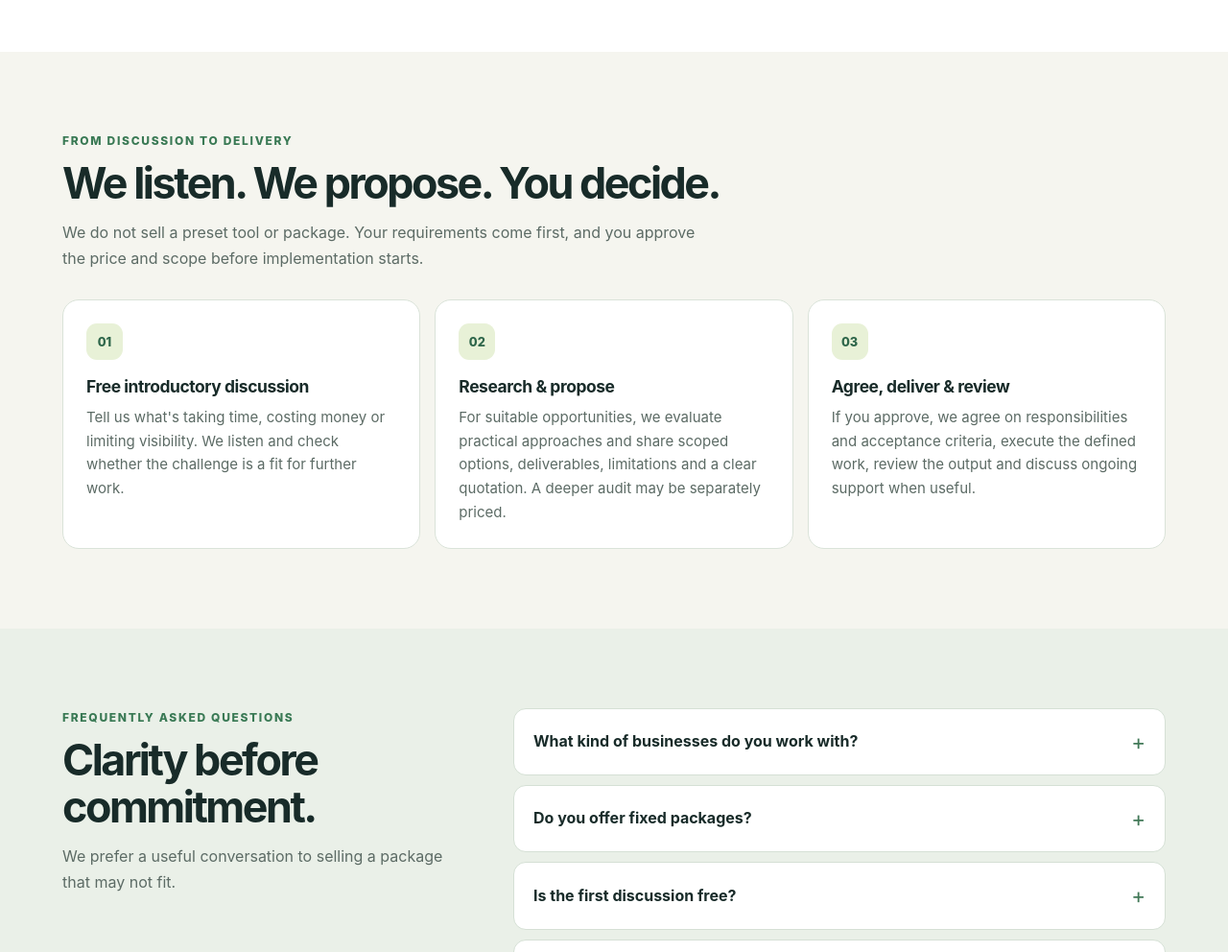
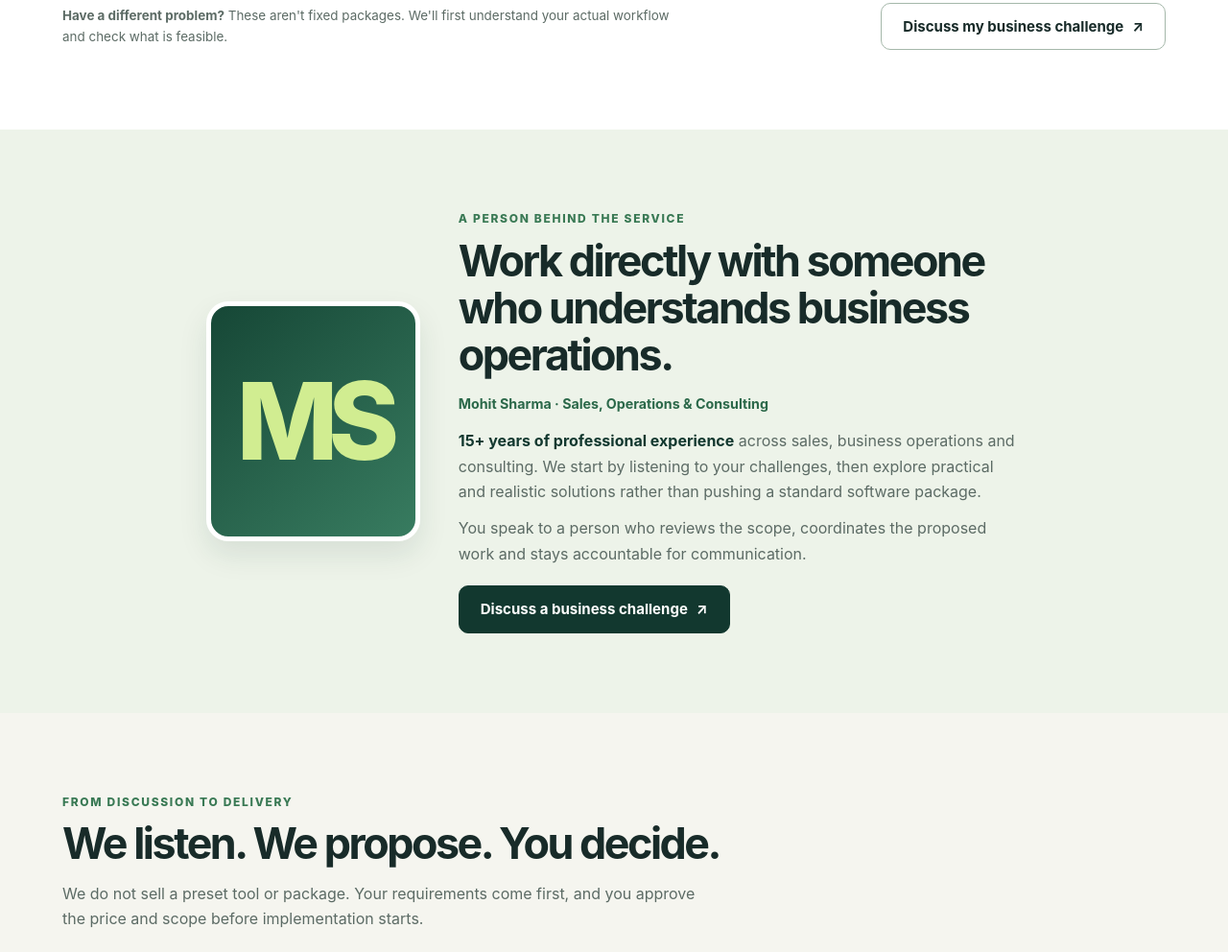
Before and after one commit to mohit8188-afk/mohit-business-website, a plain HTML site: page index.html in a window 1280 px wide. Shown: the part 1808-2800 px from the top of the page at 96% size. Drawn offline with Linux system fonts and the light colour scheme.

Commit message:
Show founder experience and WhatsApp contact on website
* Add founder experience and WhatsApp contact paths

* Document WhatsApp contact and pending authentic founder photo

```diff
--- a/index.html
+++ b/index.html
@@ -156,6 +156,28 @@
     @media(max-width:970px){.story-cards{grid-template-columns:1fr 1fr}.story-preview{max-width:570px}.hero-grid{grid-template-columns:1fr}}
     @media(max-width:650px){.hero h1{font-size:clamp(2.6rem,10.5vw,3.55rem)}.story-cards{grid-template-columns:1fr}.story-preview{padding:17px}.story-art{min-height:125px}.story-footer .btn{width:100%}}
 
+
+    /* Founder credibility and direct WhatsApp contact */
+    .experience-mark{display:inline-flex;align-items:center;gap:10px;background:#e7f1df;border:1px solid #c8dec8;border-radius:100px;padding:9px 14px;color:#214b37;font-size:.84rem;font-weight:750;margin-top:19px}
+    .experience-mark strong{font-size:1.05rem}
+    .founder-section{background:#edf3e9}
+    .founder-layout{display:grid;grid-template-columns:minmax(210px,.55fr) minmax(0,1.45fr);gap:40px;align-items:center;max-width:850px;margin-inline:auto}
+    .founder-visual{aspect-ratio:4/4.5;border-radius:23px;background:linear-gradient(140deg,#164736,#387c60);display:grid;place-items:center;overflow:hidden;border:5px solid #fff;box-shadow:0 14px 30px rgba(19,56,47,.1)}
+    .founder-monogram{font-size:clamp(4rem,9vw,7rem);font-weight:850;letter-spacing:-.09em;color:#d1ed91}
+    .founder-layout h2{margin-top:10px}
+    .founder-layout p{color:var(--muted);margin:12px 0 0}
+    .founder-layout strong{color:var(--deep)}
+    .founder-role{font-size:.89rem;font-weight:750;color:#2b6849!important;margin:0 0 14px!important}
+    .founder-actions{margin-top:20px;display:flex;gap:12px;flex-wrap:wrap}
+    .wa-contact{display:inline-flex;align-items:center;justify-content:center;gap:9px;font-weight:750;text-decoration:none;color:#fff;background:#226a4e;border-radius:10px;padding:13px 18px;transition:background .2s}
+    .wa-contact:hover{background:#164c37}
+    .wa-contact svg{flex:none}
+    .wa-float{position:fixed;right:20px;bottom:calc(20px + env(safe-area-inset-bottom, 0px));z-index:21;display:inline-flex;align-items:center;gap:10px;background:#236e4b;color:#fff;text-decoration:none;border-radius:50px;padding:13px 18px;box-shadow:0 12px 34px rgba(18,56,47,.25);font-size:.86rem;font-weight:780}
+    .wa-float:hover{background:#19583c}
+    .wa-float svg{display:block;flex:none}
+    .wa-float:focus-visible,.wa-contact:focus-visible{outline:3px solid #91cb77;outline-offset:4px}
+    @media(max-width:650px){.founder-layout{grid-template-columns:1fr;gap:22px}.founder-visual{max-width:210px;width:100%;aspect-ratio:1;border-radius:50%;margin-inline:auto}.founder-layout h2{font-size:2rem}.wa-float{padding:12px 14px;right:13px;bottom:calc(13px + env(safe-area-inset-bottom, 0px))}.wa-float span{font-size:.8rem}body{padding-bottom:32px}}
+
   </style>
 </head>
 <body>
@@ -182,6 +204,7 @@
           <a class="btn ghost" href="#services">See three example scenarios</a>
         </div>
         <p class="micro"><strong>No fixed packages.</strong> One-time improvements or ongoing support, scoped and priced after discussion.</p>
+        <div class="experience-mark"><strong>15+ years</strong> in sales, operations &amp; consulting</div>
         <div class="hero-foot"><span>Enquiry &amp; follow-up tracking</span><span>Excel &amp; MIS reports</span><span>Workflow improvements</span></div>
       </div>
       <div class="story-preview" aria-label="Illustrative example of organizing customer enquiries into a follow-up tracker">
@@ -253,6 +276,22 @@
       <div class="story-footer"><p><strong>Have a different problem?</strong> These aren't fixed packages. We'll first understand your actual workflow and check what is feasible.</p><a class="btn ghost" href="#connect">Discuss my business challenge <span aria-hidden="true">↗</span></a></div>
     </div>
   </section>
+  <section class="content founder-section" id="founder">
+    <div class="wrap founder-layout">
+      <div class="founder-visual">
+        <!-- Replace this initials panel with the owner's authentic portrait when a photo is supplied. -->
+        <span class="founder-monogram" aria-label="MS initials">MS</span>
+      </div>
+      <div>
+        <div class="kicker">A person behind the service</div>
+        <h2>Work directly with someone who understands business operations.</h2>
+        <p class="founder-role">Mohit Sharma · Sales, Operations &amp; Consulting</p>
+        <p><strong>15+ years of professional experience</strong> across sales, business operations and consulting. We start by listening to your challenges, then explore practical and realistic solutions rather than pushing a standard software package.</p>
+        <p>You speak to a person who reviews the scope, coordinates the proposed work and stays accountable for communication.</p>
+        <div class="founder-actions"><a class="btn dark" href="#connect">Discuss a business challenge <span aria-hidden="true">↗</span></a></div>
+      </div>
+    </div>
+  </section>
   <section class="content" id="approach">
     <div class="wrap">
       <div class="section-head"><div class="kicker">From discussion to delivery</div><h2>We listen. We propose. You decide.</h2><p>We do not sell a preset tool or package. Your requirements come first, and you approve the price and scope before implementation starts.</p></div>
@@ -282,6 +321,8 @@
         <div class="kicker">Start with the business problem</div>
         <h2>Tell us what is slowing you down.</h2>
         <p>Missed follow-ups? Complicated reporting? Repetitive office work? Or something else entirely? Share your challenge and we can explore the practical next step.</p>
+        <a class="wa-contact" href="https://wa.me/919662097395?text=Hello%2C%20I%27d%20like%20to%20discuss%20a%20business%20challenge." target="_blank" rel="noopener noreferrer" aria-label="Open WhatsApp chat with Mohit Sharma (message not sent automatically)"><svg aria-hidden="true" width="20" height="20" viewBox="0 0 24 24" fill="none" stroke="currentColor" stroke-width="1.9" stroke-linecap="round" stroke-linejoin="round"><path d="M20 11.5a8.4 8.4 0 0 1-11.7 7.7L4 20l.9-4A8.4 8.4 0 1 1 20 11.5Z"/><path d="m9 8 1 2-1 1c1 2 2 3 4 4l1-1 2 1"/></svg> Chat on WhatsApp</a>
+        <p class="small">WhatsApp: +91 96620 97395</p>
         <p class="small">Prefer email? <a href="mailto:mohit@mohitsharma.click?subject=Business%20discovery%20enquiry">mohit@mohitsharma.click</a></p>
       </div>
       <div class="contact-form">
@@ -302,6 +343,7 @@
     </div>
   </section>
 </main>
+<a class="wa-float" href="https://wa.me/919662097395?text=Hello%2C%20I%27d%20like%20to%20discuss%20a%20business%20challenge." target="_blank" rel="noopener noreferrer" aria-label="Open WhatsApp chat; you choose when to send"><svg aria-hidden="true" width="20" height="20" viewBox="0 0 24 24" fill="none" stroke="currentColor" stroke-width="1.9" stroke-linecap="round" stroke-linejoin="round"><path d="M20 11.5a8.4 8.4 0 0 1-11.7 7.7L4 20l.9-4A8.4 8.4 0 1 1 20 11.5Z"/><path d="m9 8 1 2-1 1c1 2 2 3 4 4l1-1 2 1"/></svg><span>WhatsApp</span></a>
 <footer><div class="wrap foot"><span>© <span id="year">2026</span> Mohit Sharma · Business Improvement &amp; Digital Services</span><a href="#top">Back to top ↑</a></div></footer>
 <script>
   document.getElementById('year').textContent = new Date().getFullYear();
```
Also changed, not shown: 1 other file.
